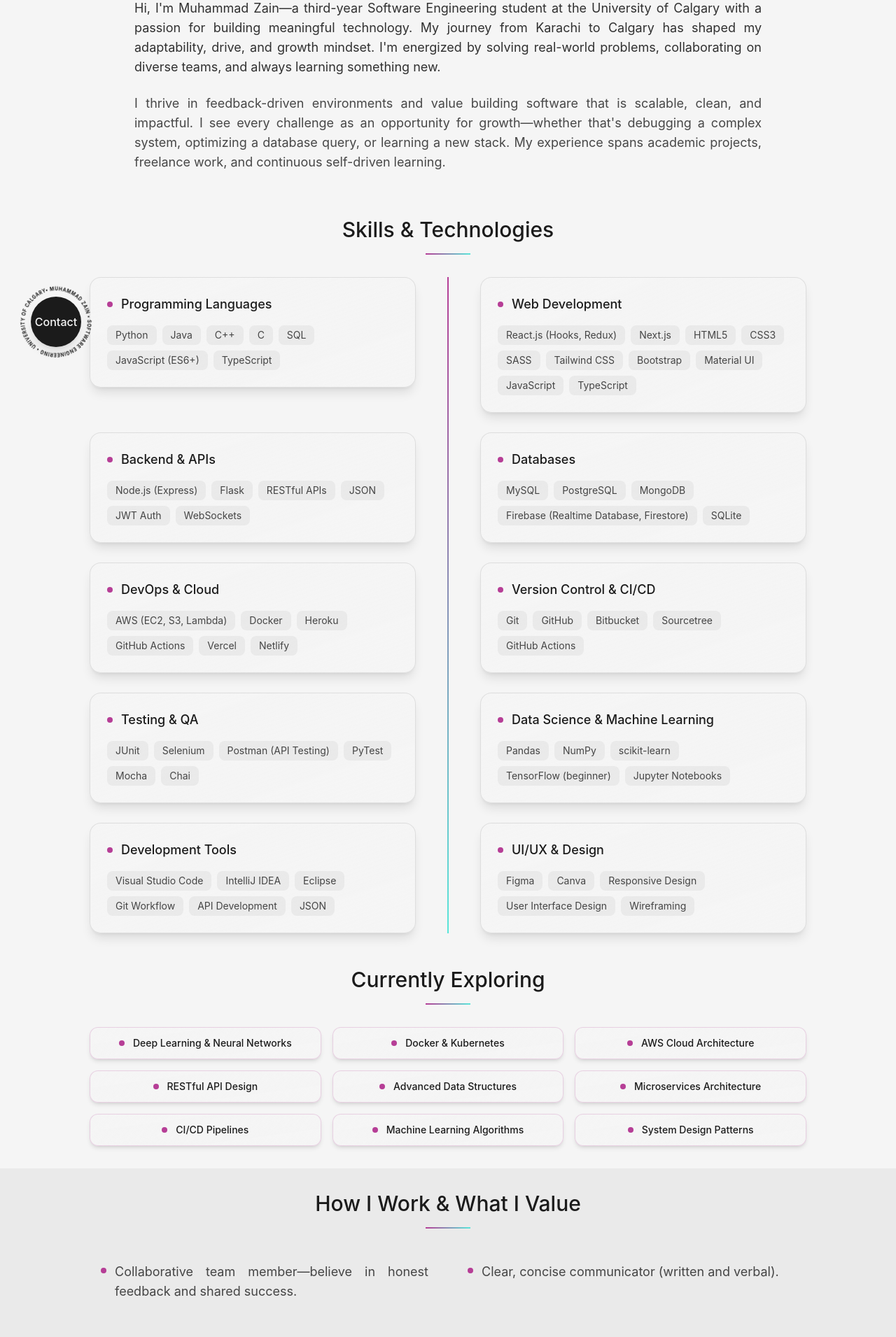
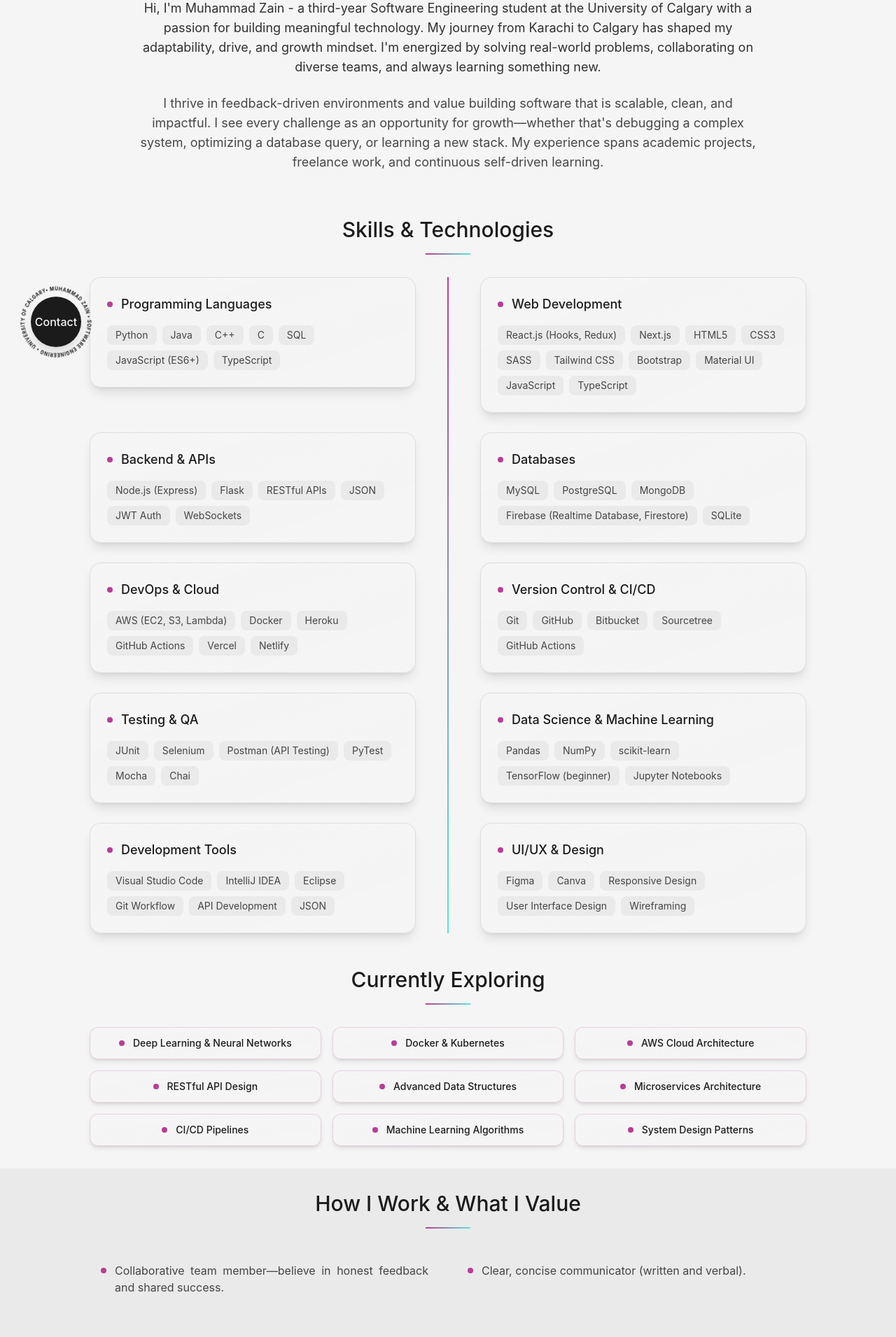
Before and after one commit to muhammadzain03/Zain-Portfolio, a Next.js app in the folder zain-portfolio-next/: page /about in a window 1280 px wide. Shown: the part 260-2171 px from the top of the page at 70% size. Built offline with nearby package versions, Linux system fonts and the light colour scheme; no server answers.

Commit message:
Some edits

```diff
--- a/zain-portfolio-next/src/pages/about.js
+++ b/zain-portfolio-next/src/pages/about.js
@@ -80,10 +80,10 @@
               transition={{ duration: 0.8, delay: 0.4 }}
               className="max-w-4xl mx-auto text-center space-y-6"
             >
-              <p className="text-xs sm:text-sm lg:text-base xl:text-lg 2xl:text-xl text-dark/90 dark:text-light/90 leading-relaxed text-justify">
-                Hi, I'm Muhammad Zain—a third-year Software Engineering student at the University of Calgary with a passion for building meaningful technology. My journey from Karachi to Calgary has shaped my adaptability, drive, and growth mindset. I'm energized by solving real-world problems, collaborating on diverse teams, and always learning something new.
+              <p className="text-xs sm:text-sm lg:text-base xl:text-lg 2xl:text-xl text-dark/90 dark:text-light/90 leading-relaxed text-center">
+                Hi, I'm Muhammad Zain - a third-year Software Engineering student at the University of Calgary with a passion for building meaningful technology. My journey from Karachi to Calgary has shaped my adaptability, drive, and growth mindset. I'm energized by solving real-world problems, collaborating on diverse teams, and always learning something new.
               </p>
-              <p className="text-xs sm:text-sm lg:text-base xl:text-lg 2xl:text-xl text-dark/80 dark:text-light/80 leading-relaxed text-justify">
+              <p className="text-xs sm:text-sm lg:text-base xl:text-lg 2xl:text-xl text-dark/80 dark:text-light/80 leading-relaxed text-center">
                 I thrive in feedback-driven environments and value building software that is scalable, clean, and impactful. I see every challenge as an opportunity for growth—whether that's debugging a complex system, optimizing a database query, or learning a new stack. My experience spans academic projects, freelance work, and continuous self-driven learning.
               </p>
             </motion.div>
@@ -365,7 +365,7 @@
               className="flex items-start space-x-3 p-4 rounded-xl hover:bg-light/50 dark:hover:bg-dark/50 transition-colors duration-200"
             >
               <div className="w-2 h-2 bg-primary dark:bg-primaryDark rounded-full mt-2 flex-shrink-0"></div>
-              <p className="text-xs sm:text-sm lg:text-base xl:text-lg 2xl:text-xl text-dark/80 dark:text-light/80 leading-relaxed text-justify">{value}</p>
+              <p className="text-xs sm:text-sm lg:text-sm xl:text-base 2xl:text-lg text-dark/80 dark:text-light/80 leading-relaxed text-justify">{value}</p>
             </motion.div>
           ))}
         </div>
--- a/zain-portfolio-next/src/pages/leetcode.js
+++ b/zain-portfolio-next/src/pages/leetcode.js
@@ -47,7 +47,7 @@
                 initial={{ opacity: 0, y: 20 }}
                 animate={{ opacity: 1, y: 0 }}
                 transition={{ duration: 0.8, delay: 0.4 }}
-                className="text-xs sm:text-sm lg:text-base xl:text-lg 2xl:text-xl text-dark/80 dark:text-light/80 max-w-3xl mx-auto leading-relaxed text-justify"
+                className="text-xs sm:text-sm lg:text-base xl:text-lg 2xl:text-xl text-dark/80 dark:text-light/80 max-w-3xl mx-auto leading-relaxed text-center"
               >
                 Documenting my competitive programming journey, algorithmic thinking, and problem-solving adventures on LeetCode and beyond.
               </motion.p>
@@ -82,7 +82,7 @@
                   Building My Coding Foundation
                 </h2>
 
-                <p className="text-xs sm:text-sm lg:text-base xl:text-lg 2xl:text-xl text-dark/70 dark:text-light/70 mb-6 sm:mb-8 max-w-2xl mx-auto text-justify">
+                <p className="text-xs sm:text-sm lg:text-base xl:text-lg 2xl:text-xl text-dark/70 dark:text-light/70 mb-6 sm:mb-8 max-w-2xl mx-auto text-center">
                   Currently focusing on strengthening my algorithmic thinking and problem-solving skills. This section will soon showcase my LeetCode statistics, favorite problems, and coding insights.
                 </p>
 
--- a/zain-portfolio-next/src/pages/projects.js
+++ b/zain-portfolio-next/src/pages/projects.js
@@ -409,7 +409,7 @@
                 initial={{ opacity: 0, y: 20 }}
                 animate={{ opacity: 1, y: 0 }}
                 transition={{ duration: 0.8, delay: 0.4 }}
-                className="text-xs sm:text-sm lg:text-base xl:text-lg 2xl:text-xl text-dark/80 dark:text-light/80 max-w-3xl mx-auto leading-relaxed text-justify"
+                className="text-xs sm:text-sm lg:text-base xl:text-lg 2xl:text-xl text-dark/80 dark:text-light/80 max-w-3xl mx-auto leading-relaxed text-center"
               >
                 Explore my journey through code, creativity, and problem-solving. Each project represents a milestone in my development as a software engineer, showcasing diverse technologies and innovative solutions.
               </motion.p>
```
